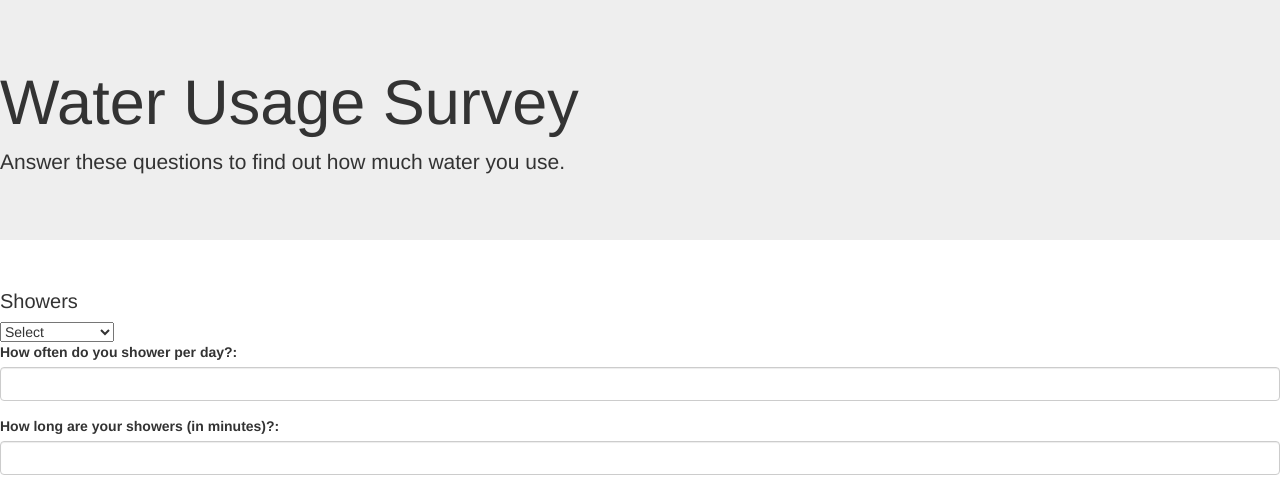
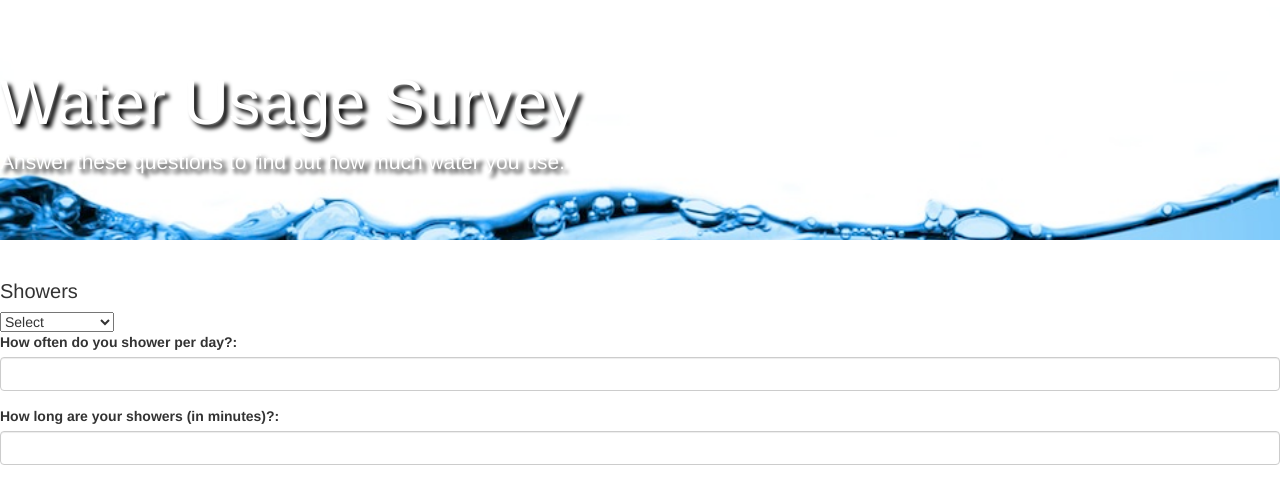
Before and after one commit to shrutikrishnamachari/Watersaver, a PHP site: page /survey.html in a window 1280 px wide. Shown: the top 480 px of the page. Run offline with PHP 8.4, Linux system fonts and the light colour scheme.

Commit message:
surveystyle2

```diff
--- a/surveystyle.css
+++ b/surveystyle.css
@@ -1,5 +1,19 @@
+
+.jumbotron {
+	margin-bottom: 20px;
+    background-image: url(original.jpg);
+    background-position: 0% 25%;
+    background-size: cover;
+    background-repeat: no-repeat;
+    color: white;
+    text-shadow: black 0.3em 0.3em 0.3em;
+}
+
+
+
 h2 {
 	font-size: 20px;
+	font-style: verdana;
 }
 h3 {
 	font-size: 20px;
```
Also changed, not shown: README.md, original.jpg (added).
